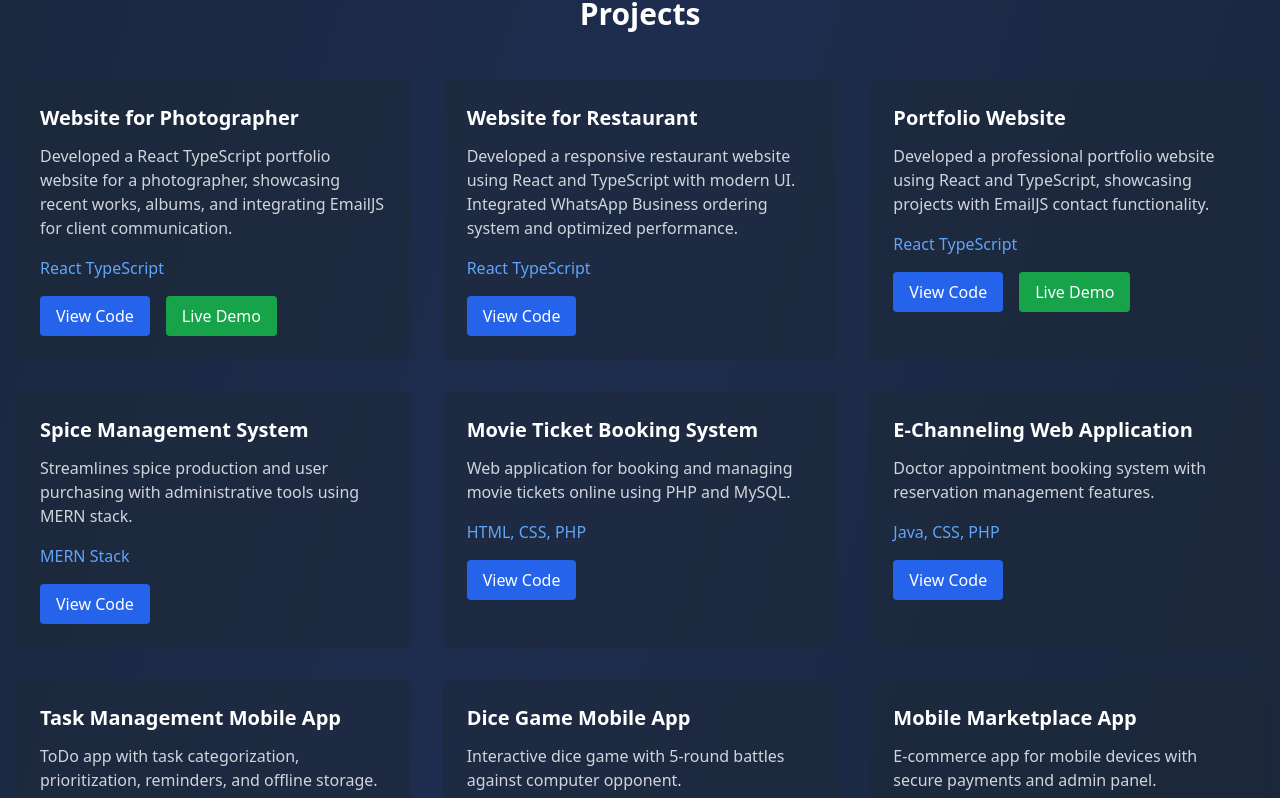
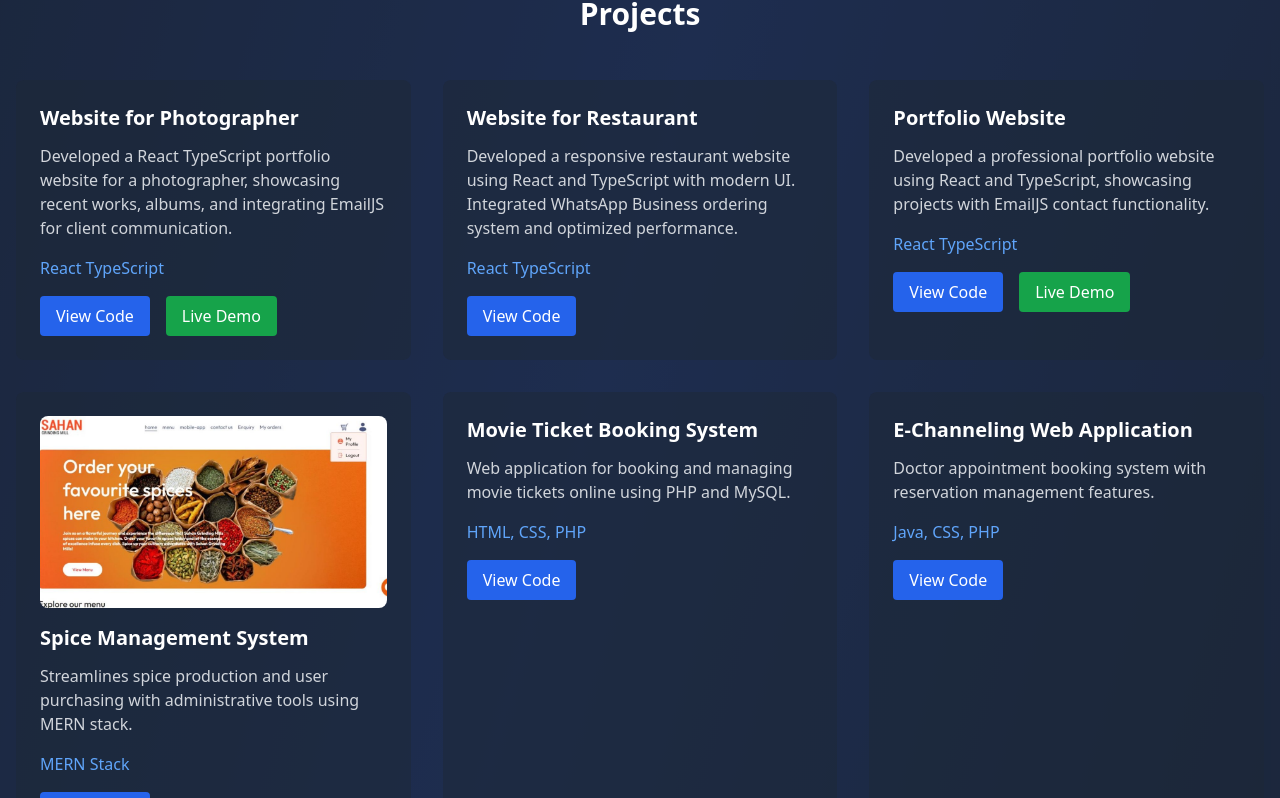
Before and after one commit to Udanpasindu/udanpasinduportfolio, a React (Vite) app: page / in a window 1280 px wide. Shown: the part 1993-2791 px from the top of the page. Built offline with nearby package versions, Linux system fonts and the light colour scheme.

Commit message:
css update

```diff
--- a/src/App.tsx
+++ b/src/App.tsx
@@ -15,6 +15,9 @@ import emailjs from 'emailjs-com';
 // Import logos
 import rahulaLogo from "./images/rahula.png";
 import sliitLogo from "./images/sliit.png";
+
+// Import project images
+import spiceManagementImage from "./images/sahangrinding.jpeg"; // Add this import
 
 // Initialize EmailJS
 emailjs.init('prdfjDCGNQCSjo4LK');
@@ -238,6 +241,7 @@ function App() {
                 description="Streamlines spice production and user purchasing with administrative tools using MERN stack."
                 tech="MERN Stack"
                 link="https://github.com/Udanpasindu/Spice-Management-System.git"
+                image={spiceManagementImage} // Add image here
                 isDarkTheme={isDarkTheme}
               />
               <ProjectCard
@@ -365,9 +369,18 @@ function SkillCard({ title, skills, isDarkTheme }: { title: string; skills: stri
   );
 }
 
-function ProjectCard({ title, description, tech, link, deployedLink, isDarkTheme }: { title: string; description: string; tech: string; link: string; deployedLink?: string; isDarkTheme: boolean }) {
+function ProjectCard({ title, description, tech, link, deployedLink, image, isDarkTheme }: { title: string; description: string; tech: string; link: string; deployedLink?: string; image?: string; isDarkTheme: boolean }) {
   return (
     <motion.div className={`${isDarkTheme ? 'bg-gray-800/50' : 'bg-gray-200/50'} p-6 rounded-lg`}>
+      {image && (
+        <div className="mb-4">
+          <img
+            src={image}
+            alt={title}
+            className="w-full h-48 object-cover rounded-lg"
+          />
+        </div>
+      )}
       <h3 className={`text-xl font-bold ${isDarkTheme ? 'text-white' : 'text-gray-900'} mb-3`}>{title}</h3>
       <p className={`${isDarkTheme ? 'text-gray-300' : 'text-gray-700'} mb-4`}>{description}</p>
       <p className={`${isDarkTheme ? 'text-blue-400' : 'text-blue-600'} mb-4`}>{tech}</p>
```
Also changed, not shown: src/images/sahangrinding.jpeg (added).
